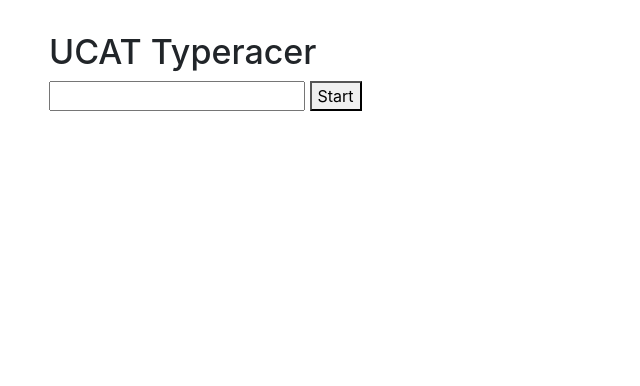
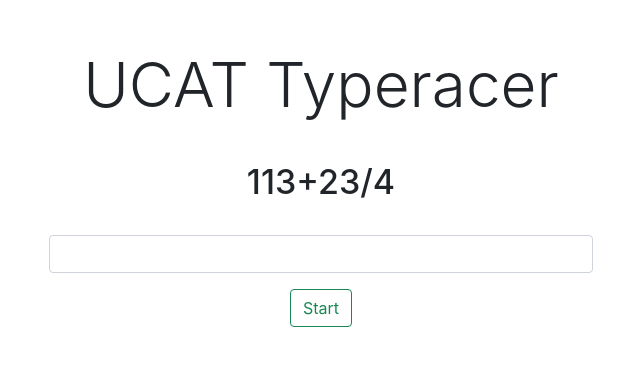
Before and after one commit to D0D0123/typeracer, an Electron app: page src/index.html in a window 800 px wide. Shown: the whole page, without its empty margins (79-719 px from the left). Drawn offline with nearby package versions, Linux system fonts and the light colour scheme.

Commit message:
initial styling of window done

```diff
--- a/src/index.html
+++ b/src/index.html
@@ -2,18 +2,21 @@
 <html>
   <head>
     <meta charset="UTF-8">
-    <title>Hello World!</title>
+    <title>UCAT Typeracer</title>
     <link href="https://cdn.jsdelivr.net/npm/bootstrap@5.0.0-beta3/dist/css/bootstrap.min.css" rel="stylesheet" integrity="sha384-eOJMYsd53ii+scO/bJGFsiCZc+5NDVN2yr8+0RDqr0Ql0h+rP48ckxlpbzKgwra6" crossorigin="anonymous">
     <link rel="stylesheet" href="index.css">
 
     <script defer src="game.js"></script>
   </head>
   <body>
-    <h1>UCAT Typeracer</h1>
+    <h1 class="display-1 mx-auto py-3 text-center">UCAT Typeracer</h1>
 
-    <input type="text">
+    <h1 class="heading-1 mx-auto text-center py-3">113+23/4<h1>
 
-    <button>Start</button>
+    <input type="text" class="form-control mx-auto mt-3 shadow-none">
 
+    <div class="d-flex justify-content-center py-3">
+      <button class="btn btn-outline-success mx-auto">Start</button>
+    </div>
   </body>
 </html>
```
